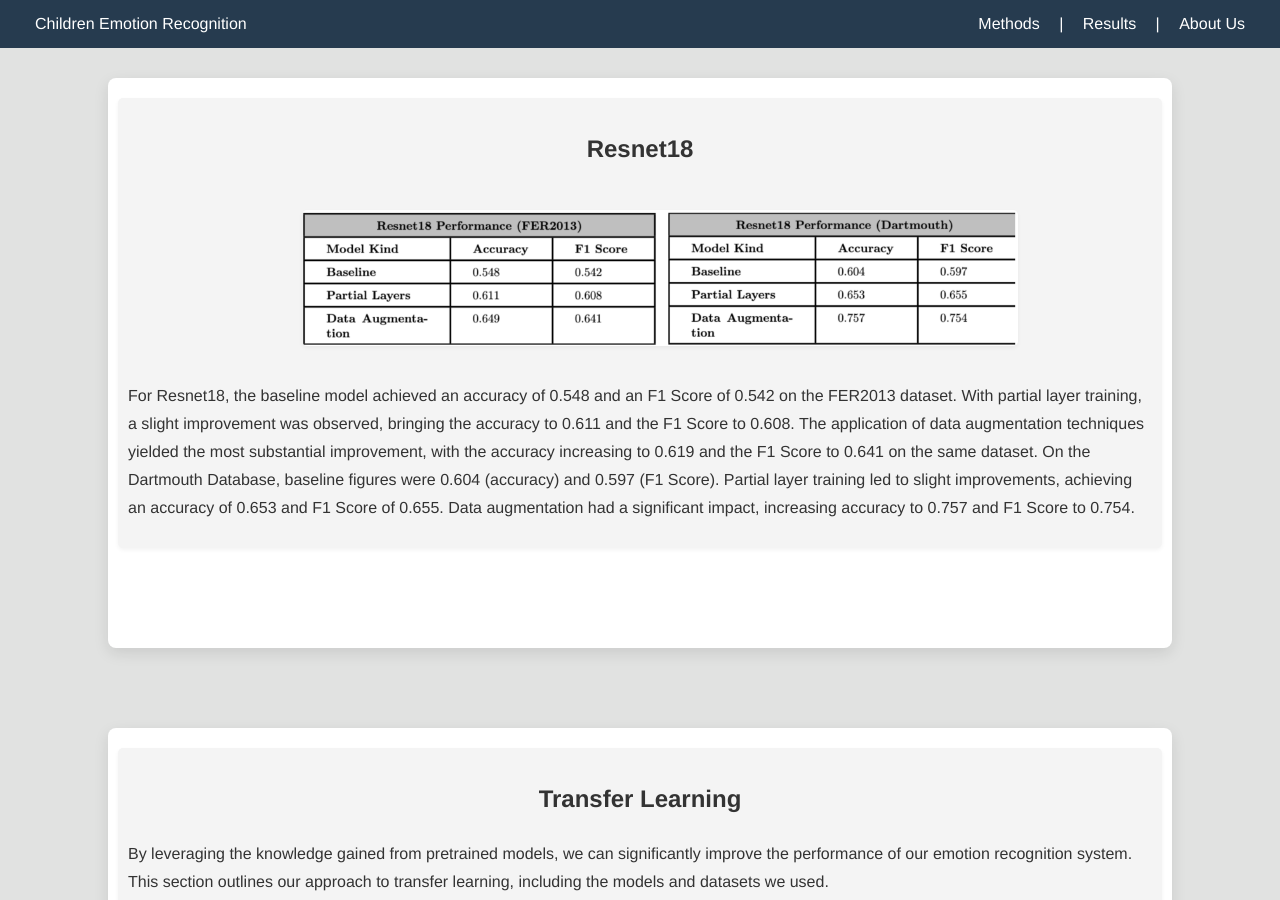
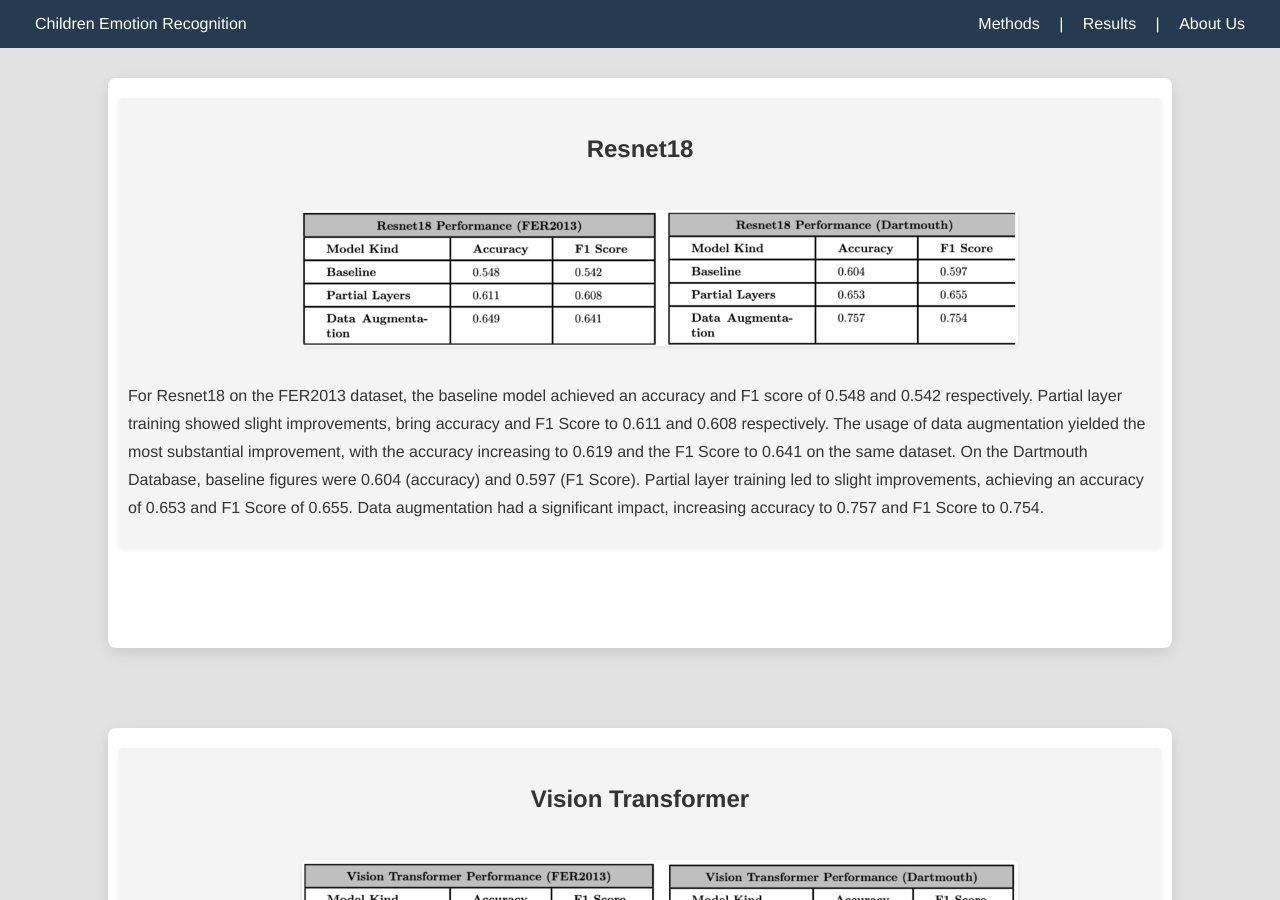
Before and after one commit to ant-li/DSC140B-Capstone-Project, a Jekyll site: the page built from results.html, in a window 1280 px wide and 900 px high. Built offline with Jekyll 4.4.1, drawn with Linux system fonts in a browser that asks for light colours.

Commit message:
results updated

```diff
--- a/results.html
+++ b/results.html
@@ -10,10 +10,9 @@ title: Results
             <div class="image-content">
                 <img src="imgs/resnet18_table.png" alt="ResNet-18 Performance" class="architecture-image">
             </div>
-            <p>For Resnet18, the baseline model achieved an accuracy of 0.548 and an F1
-                Score of 0.542 on the FER2013 dataset. With partial layer training, a slight improvement
-                was observed, bringing the accuracy to 0.611 and the F1 Score to 0.608. The application of
-                data augmentation techniques yielded the most substantial improvement, with the accuracy
+            <p>For Resnet18 on the FER2013 dataset, the baseline model achieved an accuracy and F1 score of 0.548 and 0.542
+                respectively. Partial layer training showed slight improvements, bring accuracy and F1 Score to 0.611 and 0.608
+                respectively. The usage of data augmentation yielded the most substantial improvement, with the accuracy
                 increasing to 0.619 and the F1 Score to 0.641 on the same dataset.
 
                 On the Dartmouth Database, baseline figures were 0.604 (accuracy) and 0.597 (F1 Score).
@@ -33,7 +32,10 @@ title: Results
 <div class="methods-section">
     <div class="text-and-image">
         <div class="text-content">
-            <h2>Transfer Learning</h2>
+            <h2>Vision Transformer</h2>
+            <div class="image-content">
+                <img src="imgs/vit_table.png" alt="ResNet-18 Performance" class="architecture-image">
+            </div>
             <p>By leveraging the knowledge gained from pretrained models, we can significantly improve the
                 performance of our emotion recognition system. This section outlines our approach to transfer learning,
                 including the models and datasets we used.</p>
```
